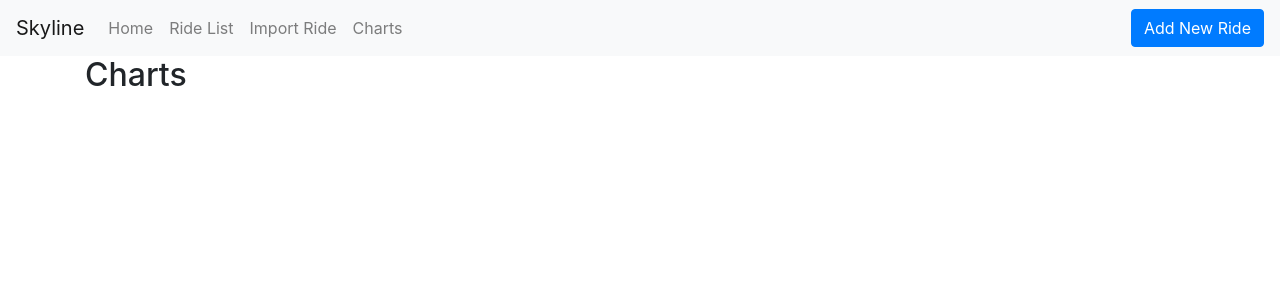
After one commit to timpandrews/skyline, a Django app: template rides/templates/rides/charts.html in a window 1280 px wide. The commit adds this page. Shown: the top 300 px of the page. Run offline with Django 3.2, Linux system fonts and the light colour scheme; the template is opened without the code that fills it, so the values that code supplies are empty; some libraries are stand-ins or nearby versions.

Commit message:
Add tabs & pages for charts & import ride

```diff
--- a/rides/templates/rides/base.html
+++ b/rides/templates/rides/base.html
@@ -22,6 +22,8 @@
             <div class="navbar-nav">
                 <a class="nav-link" href="{% url 'home' %}">Home</a>
                 <a class="nav-link" href="{% url 'ride_list' %}">Ride List</a>
+                <a class="nav-link" href="{% url 'import_ride' %}">Import Ride</a>
+                <a class="nav-link" href="{% url 'charts' %}">Charts</a>
             </div>
             <div class="navbar-nav ml-auto">
                 <a class="nav-item btn btn-primary" href="{% url 'ride_new' %}">Add New Ride</span></a>
--- /dev/null
+++ b/rides/templates/rides/charts.html
@@ -0,0 +1,5 @@
+{% extends 'rides/base.html' %}
+
+{% block content %}
+    <h2>Charts</h2>
+{% endblock %}
--- /dev/null
+++ b/rides/templates/rides/import_ride.html
@@ -0,0 +1,5 @@
+{% extends 'rides/base.html' %}
+
+{% block content %}
+    <h2>Import Ride</h2>
+{% endblock %}
--- a/rides/urls.py
+++ b/rides/urls.py
@@ -8,4 +8,6 @@ urlpatterns = [
     path('ride/new/', views.ride_new, name='ride_new'),
     path('ride/<int:id>/edit/', views.ride_edit, name='ride_edit'),
     path('ride/<int:id>/delete/', views.ride_delete, name='ride_delete'),
+    path('import_ride', views.import_ride, name='import_ride'),
+    path('charts', views.charts, name='charts'),
 ]
```
Also changed, not shown: rides/views.py (+8 -0 lines).
